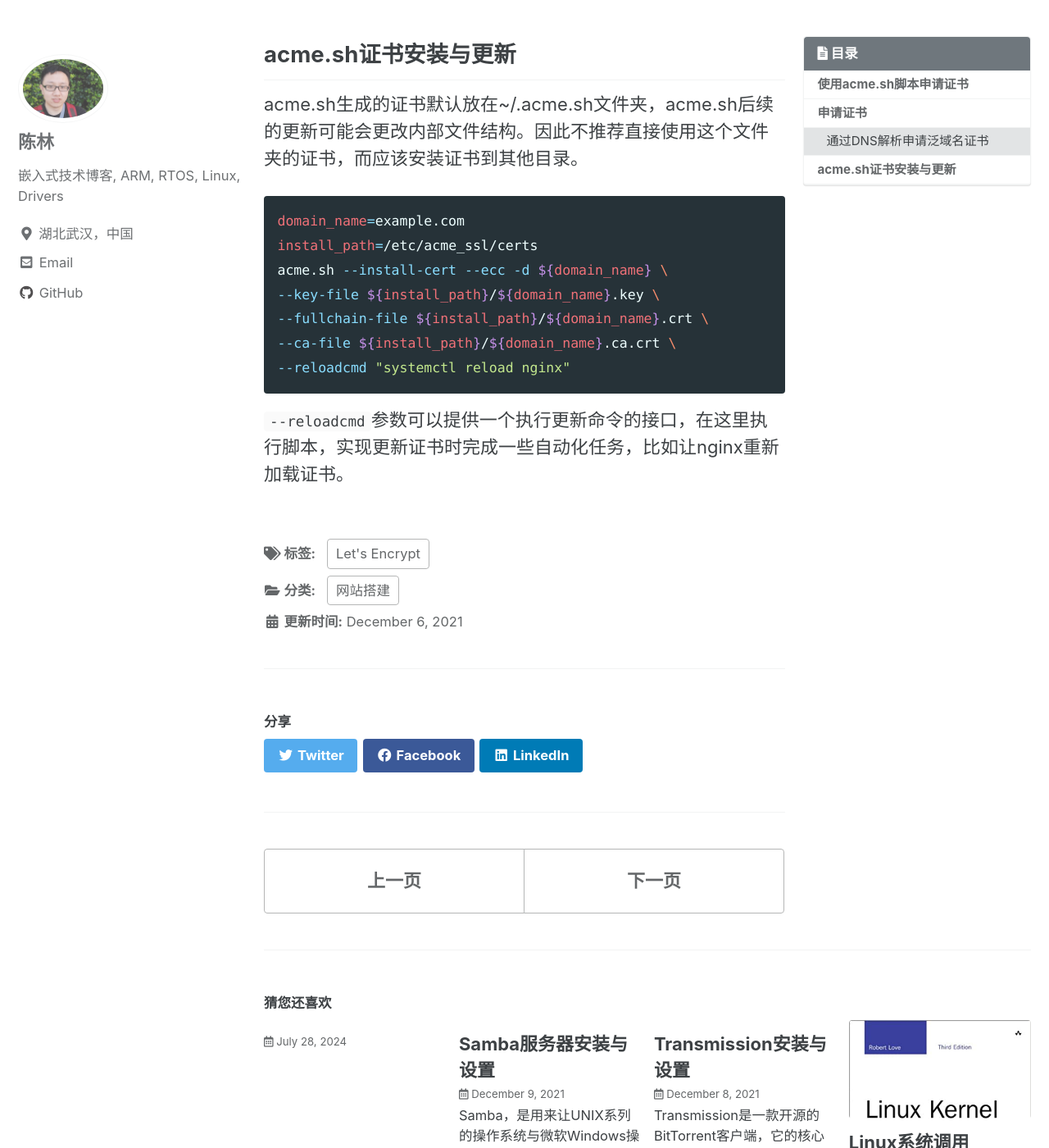
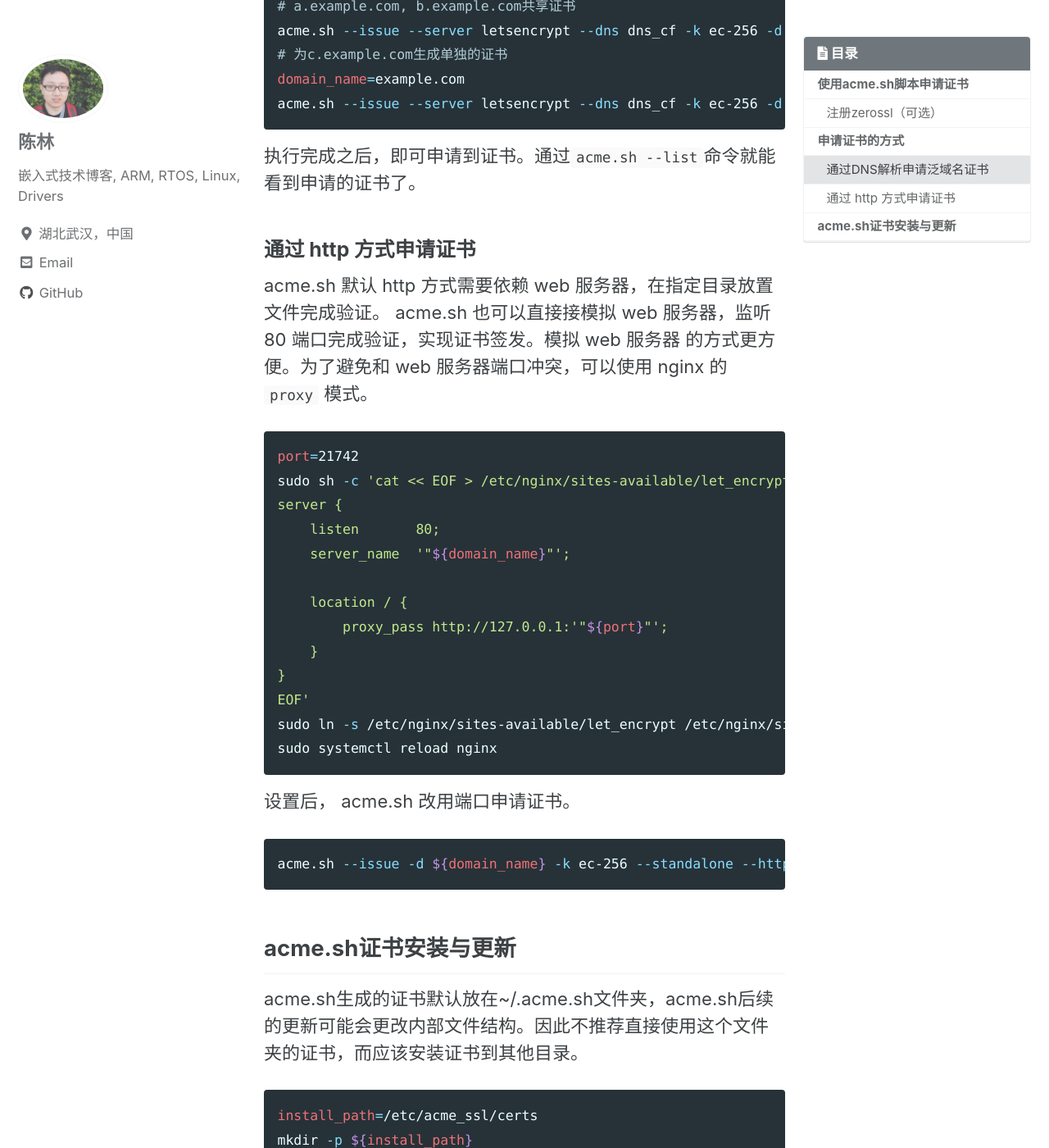
Before and after one commit to chenlinee/chenlinee.github.io, a Jekyll site: the page built from _posts/2021-12-06-Let's Encrypt 证书申请.md, in a window 1280 px wide and 1400 px high, scrolled down 2356 px. Shown: the whole window at 82% size. Built offline with Jekyll 4.4.1, drawn with Linux system fonts in a browser that asks for light colours; cached includes are drawn as plain includes; some of the changed text lies outside the part shown.

Commit message:
optimize shell command of acme.sh to make it more friendly
Signed-off-by: Chen Lin <ciichen235@gmail.com>

````diff
--- a/_posts/2021-12-06-Let's Encrypt 证书申请.md
+++ b/_posts/2021-12-06-Let's Encrypt 证书申请.md
@@ -24,7 +24,7 @@ source ~/.bashrc
 
 由于Let's Encrypt免费证书3个月自动过期，acme.sh安装时，还会设置一个crontab定时工作，每天检查一次证书是否快要过期，完成自动更新。目前，acme.sh的证书更新时间是证书颁发日期60天后。
 
-## 申请证书
+### 注册zerossl（可选）
 
 acme.sh 3.0版本之后，默认申请的证书时zerossl提供的。通过zerossl申请证书，需要先用acme.sh脚本注册账号。如果选择Let's Encrypt申请证书，就不用注册了。
 
@@ -32,9 +32,18 @@ acme.sh 3.0版本之后，默认申请的证书时zerossl提供的。通过zeros
 acme.sh --register-account="email@mail.com"
 ```
 
+## 申请证书的方式
+
+acme.sh 支持多种申请证书的方式，各有适合的场景。
+
+```bash
+# 假设需要申请证书的域名是 example.com
+domain_name=example.com
+```
+
 ### 通过DNS解析申请泛域名证书
 
-泛域名证书需要提供DNS解析证明你是域名的拥有者，不需要通过设置本机的http服务器验证域名ip对应关系，对内网机器非常友好。[acme.sh支持100+ DNS记录提供商的API接口](https://github.com/acmesh-official/acme.sh/wiki/dnsapi)，设置好API即可通过acme.sh自动申请证书。
+泛域名证书需要提供DNS解析证明你是域名的拥有者，不需要通过设置本机的http服务器验证域名ip对应关系，对没有公网ip的机器友好。[acme.sh支持100+ DNS记录提供商的API接口](https://github.com/acmesh-official/acme.sh/wiki/dnsapi)，设置好API即可通过acme.sh自动申请证书。
 
 我的域名解析托管商是CloudFlare，在CloudFlare申请到相关API后，设置临时环境变量：
 
@@ -60,13 +69,42 @@ acme.sh --issue --server letsencrypt --dns dns_cf -k ec-256 -d ${domain_name}
 
 执行完成之后，即可申请到证书。通过`acme.sh --list`命令就能看到申请的证书了。
 
+### 通过 http 方式申请证书
+
+acme.sh 默认 http 方式需要依赖 web 服务器，在指定目录放置文件完成验证。
+acme.sh 也可以直接接模拟 web 服务器，监听 80 端口完成验证，实现证书签发。模拟 web 服务器
+的方式更方便。为了避免和 web 服务器端口冲突，可以使用 nginx 的 `proxy` 模式。
+
+```bash
+port=21742
+sudo sh -c 'cat << EOF > /etc/nginx/sites-available/let_encrypt
+server {
+    listen       80;
+    server_name  '"${domain_name}"';
+
+    location / {
+        proxy_pass http://127.0.0.1:'"${port}"';
+    }
+}
+EOF'
+sudo ln -s /etc/nginx/sites-available/let_encrypt /etc/nginx/sites-enabled/let_encrypt
+sudo systemctl reload nginx
+```
+
+设置后， acme.sh 改用端口申请证书。
+
+```bash
+acme.sh --issue -d ${domain_name} -k ec-256 --standalone --httpport ${port}
+```
+
 ## acme.sh证书安装与更新
 
 acme.sh生成的证书默认放在~/.acme.sh文件夹，acme.sh后续的更新可能会更改内部文件结构。因此不推荐直接使用这个文件夹的证书，而应该安装证书到其他目录。
 
 ```bash
-domain_name=example.com
 install_path=/etc/acme_ssl/certs
+mkdir -p ${install_path}
+chmod 700 ${install_path}
 acme.sh --install-cert --ecc -d ${domain_name} \
 --key-file ${install_path}/${domain_name}.key \
 --fullchain-file ${install_path}/${domain_name}.crt \
````
Also changed, not shown: _posts/2024-07-27-XRay服务器端安装.md (added, +138 -0 lines).
